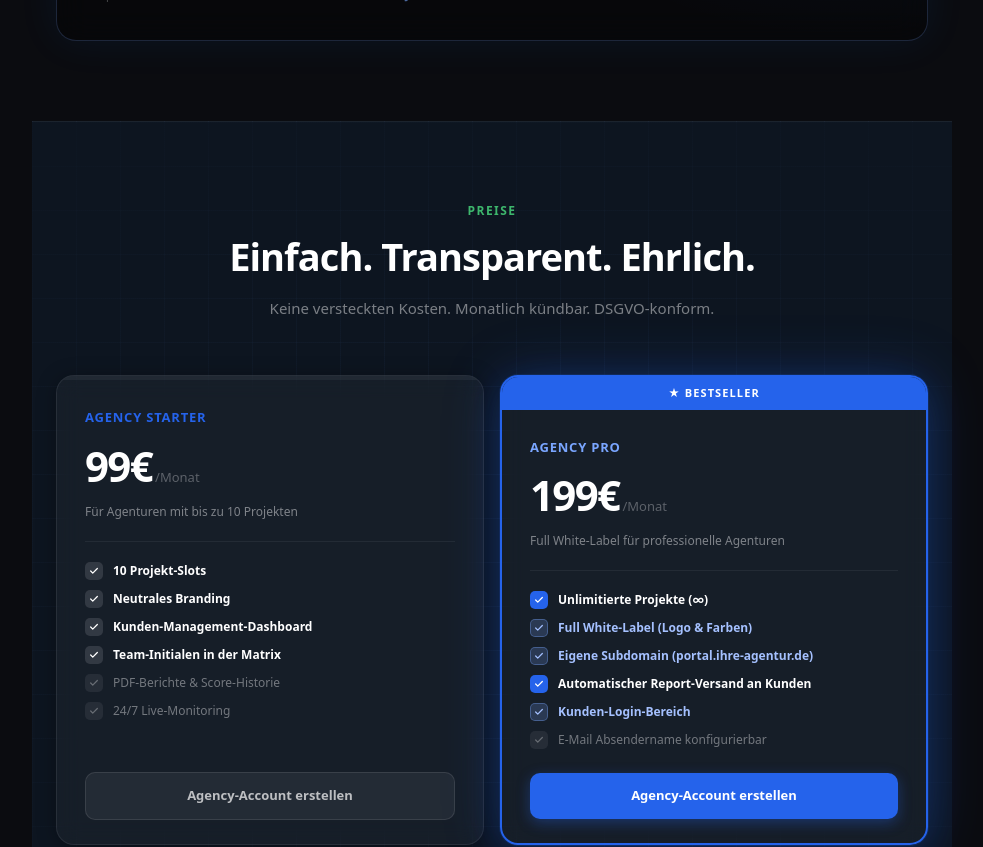
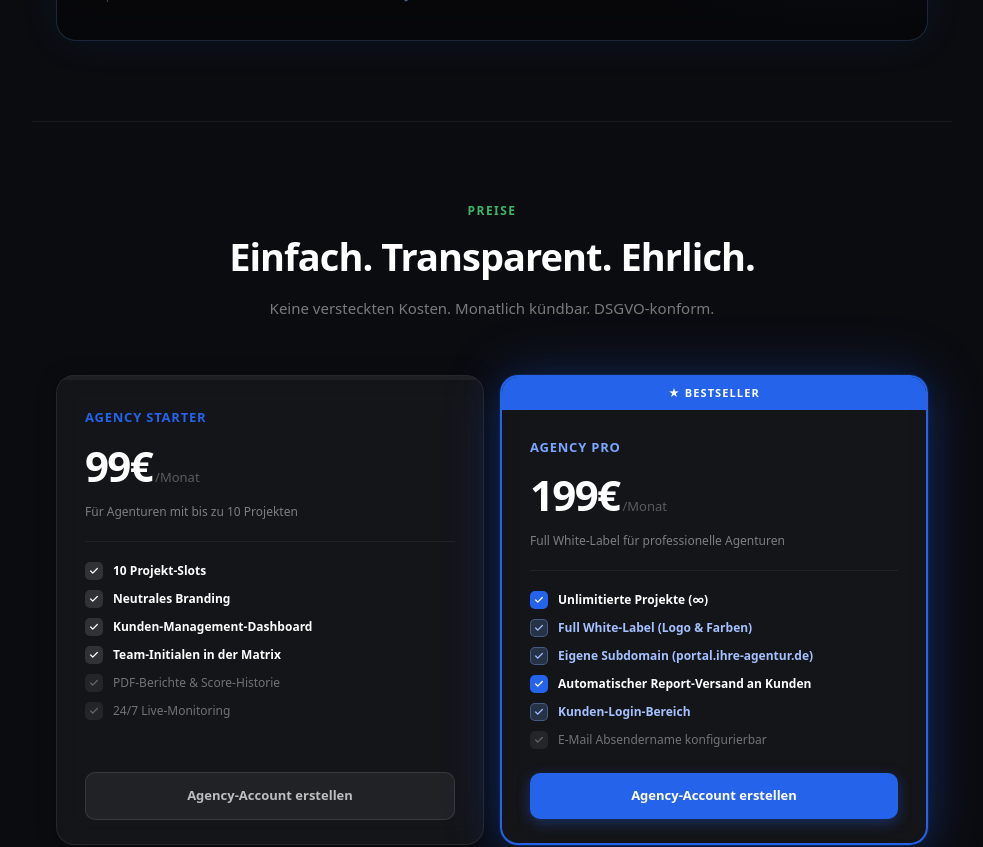
Before and after one commit to angelikaSzewczyk/website-fix, a Next.js app: page /fuer-agenturen in a window 1280 px wide. Shown: the part 6680-7527 px from the top of the page, without its empty margins (148-1131 px from the left). Built offline with nearby package versions, Linux system fonts and the light colour scheme; no server answers.

Commit message:
fix: Pricing section — remove grid background, inherit body color
Co-Authored-By: Claude Sonnet 4.6 <noreply@anthropic.com>

```diff
--- a/src/app/fuer-agenturen/page.tsx
+++ b/src/app/fuer-agenturen/page.tsx
@@ -967,18 +967,8 @@ export default function AgencyPage() {
         </section>
 
         {/* PRICING */}
-        <section id="pricing" style={{
-          position: "relative",
-          padding: "80px 24px",
-          backgroundColor: "#0d1520",
-          backgroundImage: "linear-gradient(rgba(122,166,255,0.04) 1px, transparent 1px), linear-gradient(90deg, rgba(122,166,255,0.04) 1px, transparent 1px)",
-          backgroundSize: "44px 44px",
-          borderTop: "1px solid rgba(255,255,255,0.06)",
-        }}>
-          {/* Radial fade */}
-          <div style={{ position: "absolute", inset: 0, pointerEvents: "none", background: "radial-gradient(ellipse 90% 70% at 50% 50%, transparent 30%, #0d1520 100%)" }} />
-
-          <div style={{ maxWidth: 1100, margin: "0 auto", position: "relative" }}>
+        <section id="pricing" style={{ padding: "80px 24px", borderTop: "1px solid rgba(255,255,255,0.06)" }}>
+          <div style={{ maxWidth: 1100, margin: "0 auto" }}>
             <div style={{ textAlign: "center", marginBottom: 56 }}>
               <p style={{ margin: "0 0 8px", fontSize: 12, fontWeight: 600, color: "rgba(74,222,128,0.8)", textTransform: "uppercase", letterSpacing: "0.12em" }}>Preise</p>
               <h2 style={{ fontSize: "clamp(24px, 3vw, 38px)", fontWeight: 800, margin: "0 0 12px", letterSpacing: "-0.025em", color: "#fff" }}>
```
